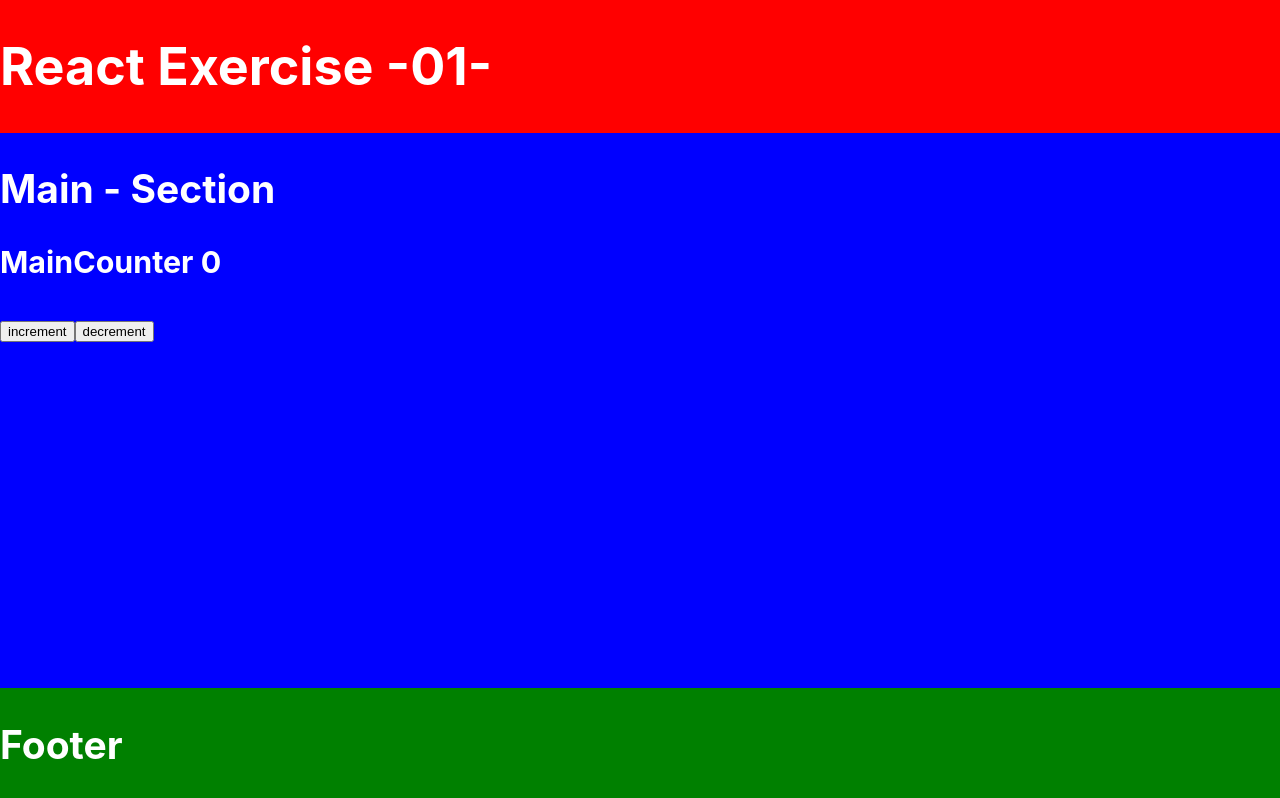
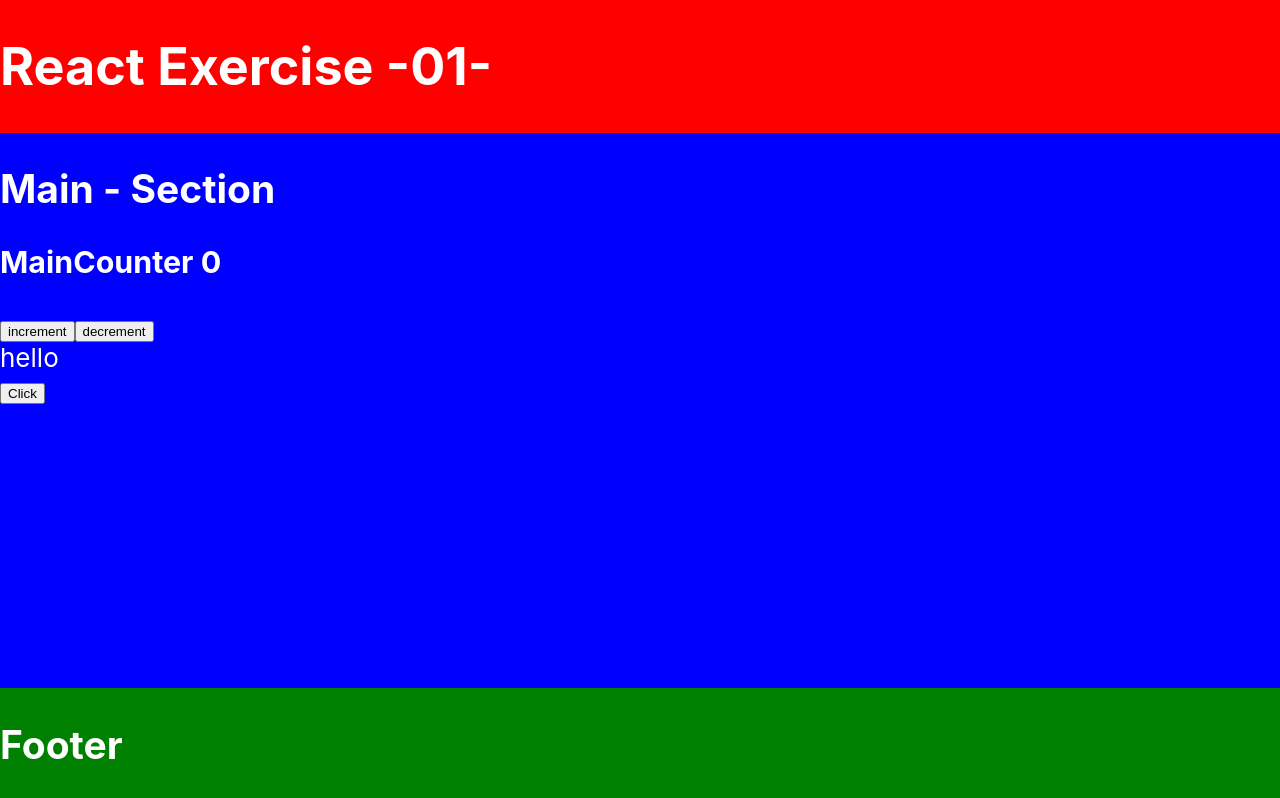
Before and after one commit to anmaras/react-exercise-01, a React (Create React App) app in the folder exercise-01/: page / in a window 1280 px wide. Built offline with nearby package versions, Linux system fonts and the light colour scheme.

Commit message:
testing binding event handlers

```diff
--- a/exercise-01/src/Components/Main/Main.js
+++ b/exercise-01/src/Components/Main/Main.js
@@ -1,6 +1,7 @@
 import React, { Component } from 'react';
 import MainTitle from './MainTitle';
 import MainCounter from './MainCounter';
+import MainEventBind from './MainEventBind';
 
 class Main extends Component {
   render() {
@@ -8,6 +9,7 @@
       <div style={{ backgroundColor: 'blue' }}>
         <MainTitle />
         <MainCounter />
+        <MainEventBind />
       </div>
     );
   }
--- /dev/null
+++ b/exercise-01/src/Components/Main/MainEventBind.js
@@ -0,0 +1,38 @@
+import React, { Component } from 'react';
+
+class MainEventBind extends Component {
+  constructor(props) {
+    super(props);
+
+    this.state = {
+      message: 'hello',
+    };
+
+    // this.changeState = this.changeState.bind(this);
+  }
+
+  // changeState() {
+  //   this.setState((prev) => ({
+  //     message: (prev.message = 'hi'),
+  //   }));
+  // }
+
+  changeState = () => {
+    this.setState((prev) => ({
+      message: (prev.message = 'hi'),
+    }));
+  };
+
+  render() {
+    return (
+      <div>
+        <div>{this.state.message}</div>
+        {/* <button onClick={this.changeState.bind(this)}>Click</button> */}
+        {/* <button onClick={() => this.changeState()}>Click</button> */}
+        <button onClick={this.changeState}>Click</button>
+      </div>
+    );
+  }
+}
+
+export default MainEventBind;
```
